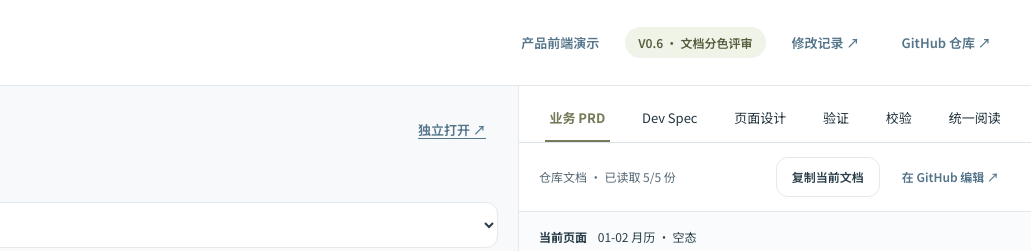
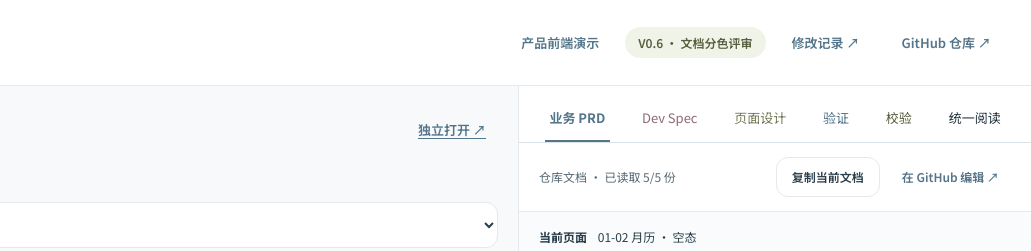
Before and after one commit to YushuMeng532/wanshili, a plain HTML site: page index.html in a window 1280 px wide. Shown: the top 251 px of the page, 249-1280 px from the left. Drawn offline with Linux system fonts and the light colour scheme.

Commit message:
fix: match plain text tab colors to source documents (#14)

```diff
--- a/index.html
+++ b/index.html
@@ -34,11 +34,11 @@
 <style id="document-color-surfaces">
 /* Keep document identity visible in both prototype and annotation modes. */
 .documentation .tabs{gap:0;padding:0 14px;background:transparent;border-bottom:1px solid #dce3e8}
-.documentation .tabs button[data-doc]{position:relative;flex:1 0 auto;padding:14px 12px;min-height:48px;margin:0;border:0;border-radius:0;background:transparent;color:#253640;box-shadow:none;font-weight:400}
+.documentation .tabs button[data-doc]{position:relative;flex:1 0 auto;padding:14px 12px;min-height:48px;margin:0;border:0;border-radius:0;background:transparent;color:var(--doc-accent,#253640);box-shadow:none;font-weight:400}
 .documentation .tabs button[data-doc]::before{display:none}
-.documentation .tabs button[data-doc][aria-selected=true]{background:transparent;color:#747a58;box-shadow:none;border:0;font-weight:700}
-.documentation .tabs button[data-doc][aria-selected=true]::after{content:'';position:absolute;left:12px;right:12px;bottom:0;height:2px;background:#747a58}
-.documentation .tabs button[data-doc]:hover{background:transparent;color:#747a58}
+.documentation .tabs button[data-doc][aria-selected=true]{background:transparent;color:var(--doc-accent,#253640);box-shadow:none;border:0;font-weight:700}
+.documentation .tabs button[data-doc][aria-selected=true]::after{content:'';position:absolute;left:12px;right:12px;bottom:0;height:2px;background:var(--doc-marker,#54758a)}
+.documentation .tabs button[data-doc]:hover{background:transparent;color:var(--doc-accent,#253640);text-decoration:underline;text-underline-offset:5px}
 .documentation .tabs button[data-doc]:focus-visible{outline:2px solid #54758a;outline-offset:-4px}
 .chapter[data-annotation-doc]>.chapter-top{border-left:4px solid var(--doc-marker);background:var(--doc-tint);padding:4px 12px;border-radius:0 10px 10px 0;margin-bottom:14px}
 .chapter[data-annotation-doc]>.chapter-top h3{color:var(--doc-accent)}
```
